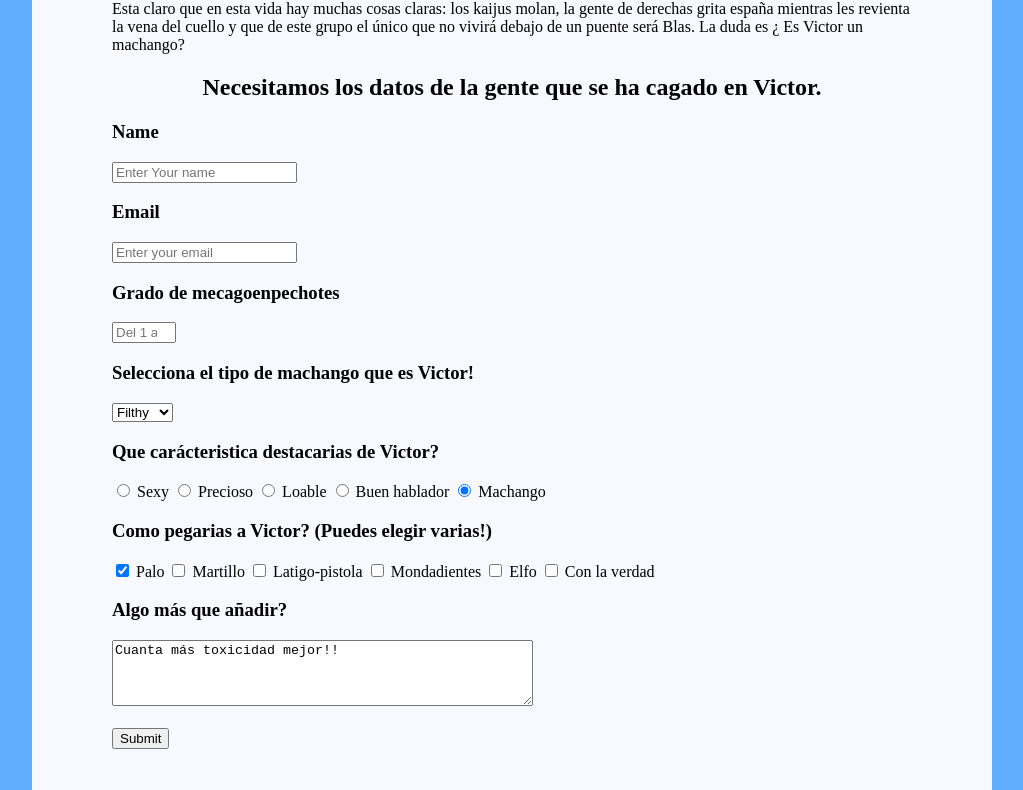
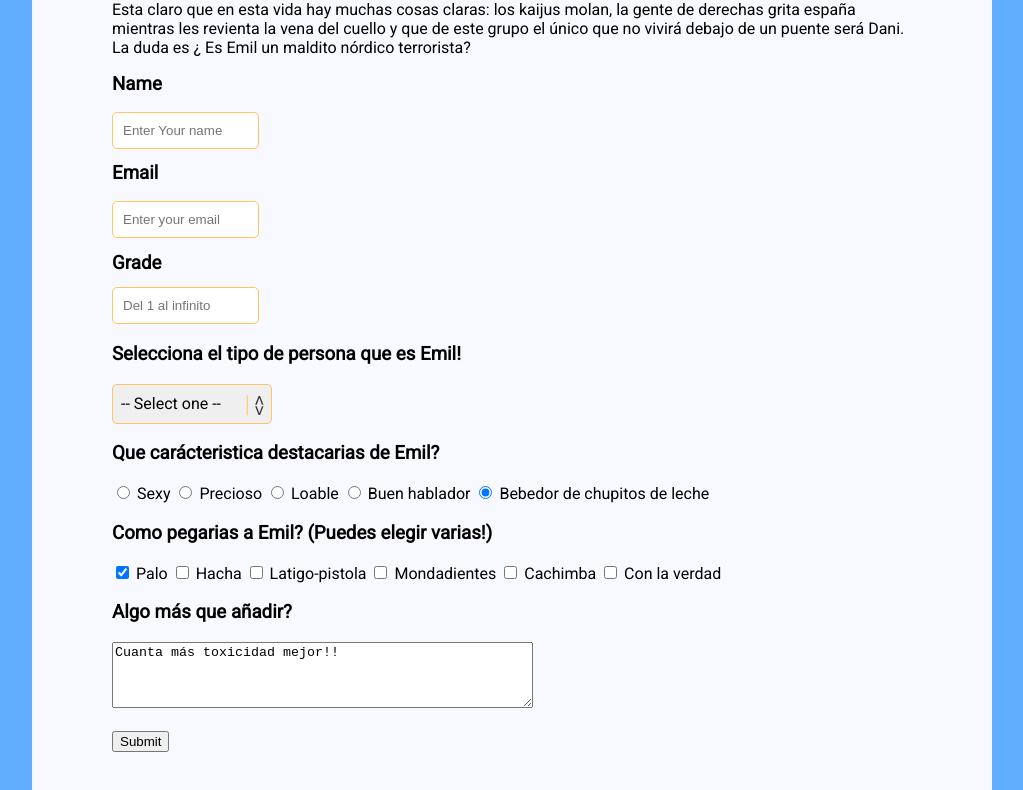
Before and after one commit to MistralHaze/FreeCodeCampWebform, a website: page index.html in a window 1280 px wide. Shown: the part 166-956 px from the top of the page, without its empty margins (128-1151 px from the left). Drawn offline with Linux system fonts and the light colour scheme.

Commit message:
añadido estilo redondito naranja

```diff
--- a/index.html
+++ b/index.html
@@ -23,47 +23,56 @@
     -->
     <div id="background">
         <div id="form-body">
-                <h1 id="title" class="title">¿Es Victor un filthy machango?</h1>
+            <h1 id="title" class="title">¿Es Emil un maldito nórdico terrorista?</h1>
 
-
-            <p id="description"> Esta claro que en esta vida hay muchas cosas claras: los kaijus molan, la gente de derechas grita españa mientras les revienta la vena del cuello y que de este grupo el único que no vivirá debajo de un puente será Blas. La duda es ¿ Es Victor un machango?
+            <p id="description"> Esta claro que en esta vida hay muchas cosas claras: los kaijus molan, la gente de
+                derechas grita españa mientras les revienta la vena del cuello y que de este grupo el único que no
+                vivirá debajo de un puente será Dani. La duda es ¿ Es Emil un maldito nórdico terrorista?
             </p>
 
             <form action="/sendForm.php" id="survey-form">
-                <h2 style="text-align:center"> Necesitamos los datos de la gente que se ha cagado en Victor.</h2>
-                <h3>Name</h3>
-                <label for="name" id="name-label"> <input type="text" id="name" placeholder="Enter Your name" required></label>
-                <h3>Email</h3>
-                <label for="email" id="email-label"> <input type="email" id="email" placeholder="Enter your email"
-                        required></label>
-                <h3>Grado de mecagoenpechotes</h3>
-                <label for="number" id="number-label"> <input type="number" id="number" placeholder="Del 1 al infinito"
-                        min="0" max="150" required></label>
+                <div>
+                    <label id="name-label" for="name" class="labelsOfInput">Name</label><br>
+                    <input type="text" id="name" class="textInput"placeholder="Enter Your name" required>
+                </div>
+                <div>
 
-                <h3>Selecciona el tipo de machango que es Victor!</h3>
+                    <label id="email-label" for="email" class="labelsOfInput">Email</label> <br>
+                    <input type="email" id="email" class="textInput" placeholder="Enter your email" required>
+                </div>
+                <div>
+
+                    <label id="number-label" for="number" class="labelsOfInput"> Grade</label> <br>
+                    <input type="number" id="number" class="textInput" style="margin-top: 1em;" placeholder="Del 1 al infinito" min="0" max="150" required>
+                </div>
+                <h3>Selecciona el tipo de persona que es Emil!</h3>
+
+                <div class="dropdownDiv">
                     <label id="dropdown">
                         <select>
-                        <option value="rojo"> Filthy</option>
-                        <option value="verde"> Green</option>
-                        <option value="amarillo"> Yellow</option>
-                        <option value="azul"> Blue</option>
+                            <option selected value="default">-- Select one --</option>
+                            <option value="rojo">Subnorman</option>
+                            <option value="verde">Green</option>
+                            <option value="amarillo">Yellow</option>
+                            <option value="azul">Blue</option>
                         </select>
                     </label>
+                </div>
 
-                <h3>Que carácteristica destacarias de Victor?</h3>
+                <h3>Que carácteristica destacarias de Emil?</h3>
                 <label><input id="Doggos" type="radio" name="pets"> Sexy </label>
                 <label><input id="Kitties" type="radio" name="pets"> Precioso </label>
                 <label><input id="Bunnies" type="radio" name="pets"> Loable </label>
                 <label><input id="Tortoises" type="radio" name="pets"> Buen hablador </label>
-                <label><input id="AllOfThem" type="radio" name="pets" checked> Machango </label>
+                <label><input id="AllOfThem" type="radio" name="pets" checked> Bebedor de chupitos de leche </label>
 
-                <h3>Como pegarias a Victor? (Puedes elegir varias!)</h3>
+                <h3>Como pegarias a Emil? (Puedes elegir varias!)</h3>
                 <label for="videogames">
                     <label><input id="Undertale" type="checkbox" name="goodOnes" checked> Palo </label>
-                    <label><input id="DMC3" type="checkbox" name="goodOnes"> Martillo </label>
+                    <label><input id="DMC3" type="checkbox" name="goodOnes"> Hacha </label>
                     <label><input id="HollowKnight" type="checkbox" name="goodOnes"> Latigo-pistola </label>
                     <label><input id="Persona3" type="checkbox" name="goodOnes"> Mondadientes </label>
-                    <label><input id="TheWitcher3" type="checkbox" name="goodOnes"> Elfo</label>
+                    <label><input id="TheWitcher3" type="checkbox" name="goodOnes"> Cachimba</label>
                     <label><input id="TheWitcher3" type="checkbox" name="goodOnes"> Con la verdad </label>
                 </label>
 
--- a/main.css
+++ b/main.css
@@ -1,7 +1,3 @@
-
-#comments {
-    width: 25em;
-}
 
 #form-body {
     align-items: center;
@@ -17,31 +13,12 @@
     margin: 0em 5em 3em 5em;
 }
 
-.box {
-    position: absolute;
-    float: left;
-    width: 100%;
-    padding: 2%;
-    background-color: #5783E8;
-}
-
 .title {
     padding: 0%;
     margin: 0%;
     text-align: center;
     font-family: 'Roboto', sans-serif;
 }
-
-.underline-box {
-    position: absolute;
-    float: left;
-    top: 90%;
-    left: -10%;
-    padding: 0.5%;
-    width: 110%;
-    background-color: #5368FF;
-}
-
 
 #background {
     padding-top: 4em;
@@ -53,4 +30,86 @@ body {
     background-color: #60ADFF;
     padding: 0%;
     margin: 0%;
+    font-family: 'Roboto', sans-serif;
+
 }
+
+.labelsOfInput {
+    font-size: 1.17em;
+    font-weight: bold;
+}
+
+.textInput {
+    margin-top: 1.25em;
+    margin-bottom: 1em;
+    border-color: #FFC560;
+    border-width: 1px;
+    border-style: solid;
+    border-radius: 5px;
+    height: 2.5em;
+    width: 10em;
+    padding-left: 10px;
+}
+
+select {
+    border-color: #FFC560;
+    border-width: 1px;
+    border-style: solid;
+    border-radius: 5px;
+    height: 2.5em;
+    width: 10em;
+    font: inherit;
+}
+
+/* Modified code from: https://fabriceleven.com/design/clever-way-to-change-the-drop-down-selector-arrow-icon/
+Thanks to Alex Gurevich
+*/
+.dropdownDiv {
+    position: relative;
+}
+
+/*To remove button from IE11, thank you Matt */
+select::-ms-expand {
+    display: none;
+}
+
+.dropdownDiv:after {
+    content: '<>';
+    font: 17px "Consolas", monospace;
+    color: #333;
+    -webkit-transform: rotate(90deg);
+    -moz-transform: rotate(90deg);
+    -ms-transform: rotate(90deg);
+    transform: rotate(90deg);
+    left: 8em;
+
+    /*Adjust for position however you want*/
+    top: 10px;
+    padding: 0 0 2px;
+    border-bottom: 1px solid #FFC560;
+    /*left line */
+    position: absolute;
+    pointer-events: none;
+}
+
+.dropdownDiv select {
+    -webkit-appearance: none;
+    -moz-appearance: none;
+    appearance: none;
+    padding: 0px 8px;
+    font-size: 16px;
+}
+
+/*this is for hiding the arrows of the input-numbers */
+/*For chrome*/
+input[type=number]::-webkit-inner-spin-button {
+    -webkit-appearance: none;
+}
+
+/*For firefox*/
+
+input[type=number] {
+    -moz-appearance: textfield;
+    appearance: textfield;
+    margin: 0;
+}
```
Also changed, not shown: 1 other file. Lines whose indentation alone changed are shown as unchanged.
